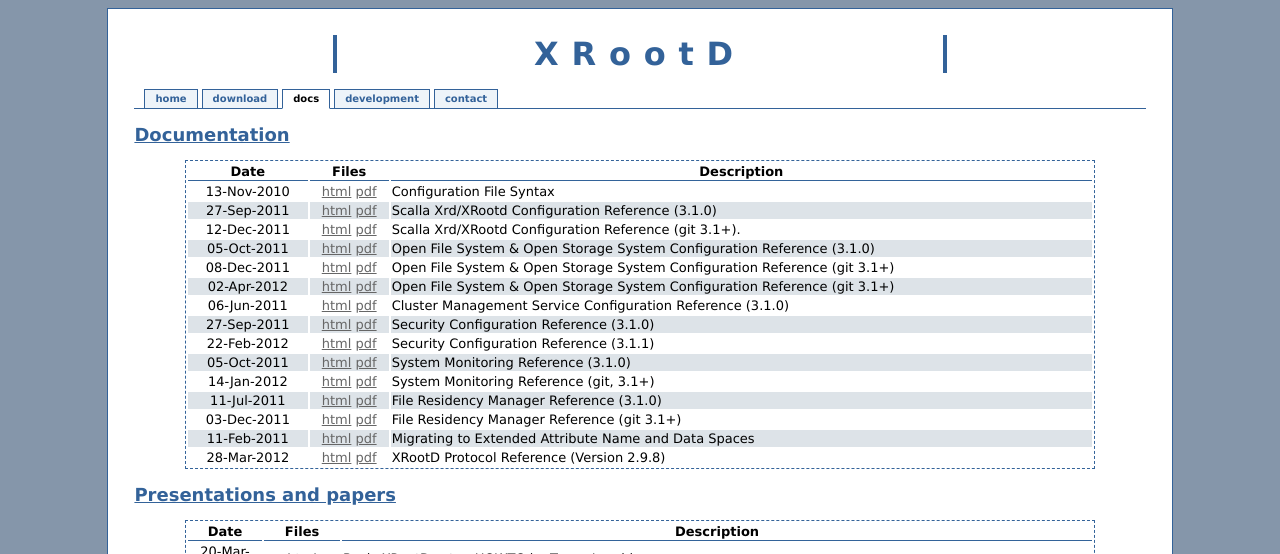
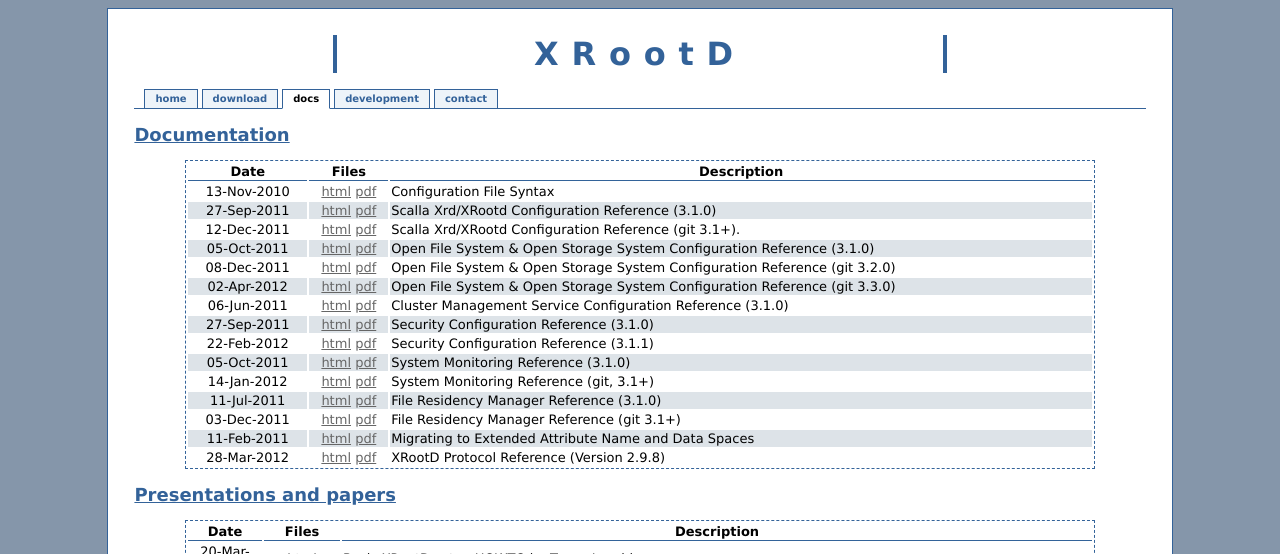
Before and after one commit to xrootd/xrootd-website, a Jekyll site: the page built from docs.md, in a window 1280 px wide. Shown: the top 554 px of the page. Built offline with Jekyll 4.4.1, drawn with Linux system fonts in a browser that asks for light colours; Markdown is read by kramdown in place of the engine named in the settings.

Commit message:
Forgot to change explanation.

```diff
--- a/docs.md
+++ b/docs.md
@@ -13,8 +13,8 @@ Documentation
 |27-Sep-2011|[html](/doc/prod/xrd_config.htm) [pdf](/doc/prod/xrd_config.pdf)        |Scalla Xrd/XRootd Configuration Reference (3.1.0)                             |
 |12-Dec-2011|[html](/doc/dev/xrd_config.htm) [pdf](/doc/dev/xrd_config.pdf)           |Scalla Xrd/XRootd Configuration Reference (git 3.1+).                         |
 |05-Oct-2011|[html](/doc/prod/ofs_config.htm) [pdf](/doc/prod/ofs_config.pdf)        |Open File System &amp; Open Storage System Configuration Reference (3.1.0)    |
-|08-Dec-2011|[html](/doc/dev/ofs_config.htm) [pdf](/doc/dev/ofs_config.pdf)          |Open File System &amp; Open Storage System Configuration Reference (git 3.1+) |
-|02-Apr-2012|[html](/doc/dev-3.3.0/ofs_config.htm) [pdf](/doc/dev-3.3.0/ofs_config.pdf)          |Open File System &amp; Open Storage System Configuration Reference (git 3.1+) |
+|08-Dec-2011|[html](/doc/dev/ofs_config.htm) [pdf](/doc/dev/ofs_config.pdf)          |Open File System &amp; Open Storage System Configuration Reference (git 3.2.0) |
+|02-Apr-2012|[html](/doc/dev-3.3.0/ofs_config.htm) [pdf](/doc/dev-3.3.0/ofs_config.pdf)          |Open File System &amp; Open Storage System Configuration Reference (git 3.3.0) |
 |06-Jun-2011|[html](/doc/prod/cms_config.htm) [pdf](/doc/prod/cms_config.pdf)        |Cluster Management Service Configuration Reference (3.1.0)                    |
 |27-Sep-2011|[html](/doc/prod/sec_config.htm) [pdf](/doc/prod/sec_config.pdf)        |Security Configuration Reference (3.1.0)                                      |
 |22-Feb-2012|[html](/doc/dev/sec_config.htm) [pdf](/doc/dev/sec_config.pdf)        |Security Configuration Reference (3.1.1)                                      |
```
